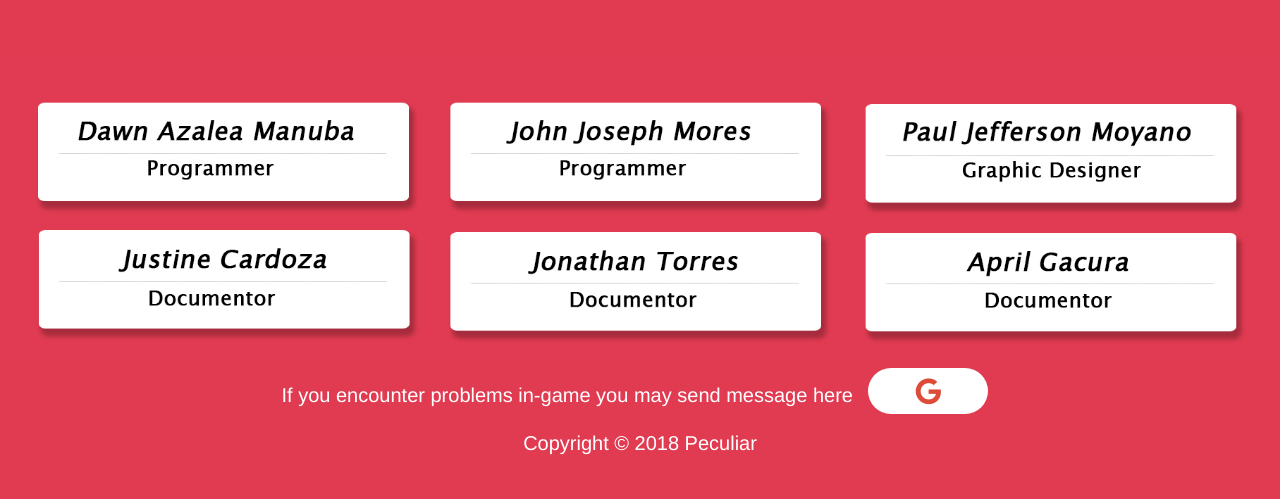
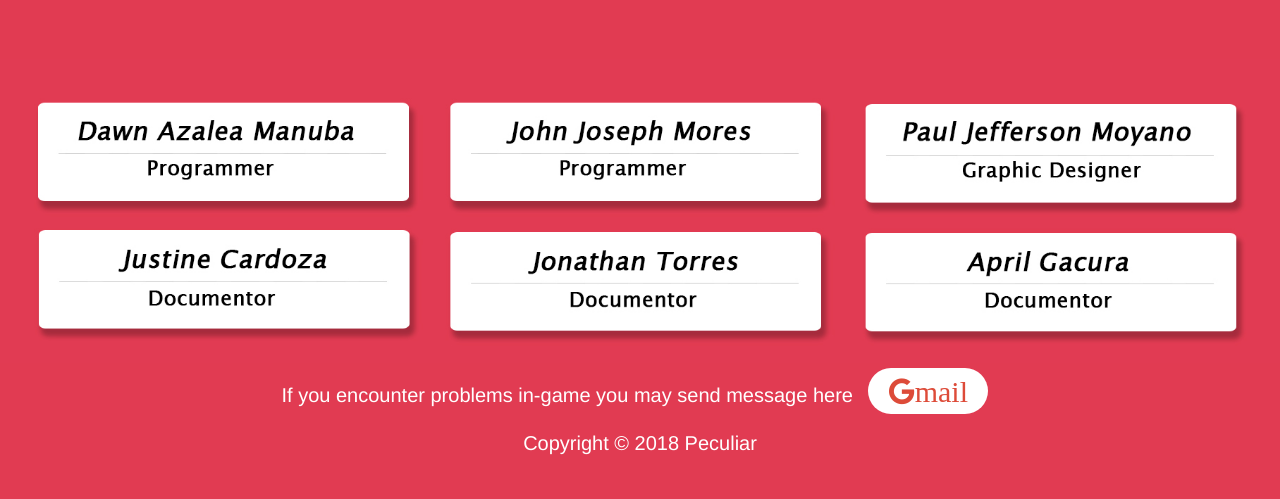
Before and after one commit to stixguy/thesispeculiar, a PHP site: page / in a window 1280 px wide. Shown: the part 1201-1700 px from the top of the page. Run offline with PHP 8.4, Linux system fonts and the light colour scheme.

Commit message:
Update index.php

```diff
--- a/index.php
+++ b/index.php
@@ -358,7 +358,7 @@ margin-top: 1px;
 	<br>
 	<img src="dv3.jpg" class="dv1"></img>
 
-	<center><p class="footer">If you encounter problems in-game you may send message here <a href="http://mail.google.com/mail/?view=cm&fs=1&tf=1&to=thepeculiar2018@gmail.com&su=" class="fa fa-google"></a></p>
+	<center><p class="footer">If you encounter problems in-game you may send message here <a href="http://mail.google.com/mail/?view=cm&fs=1&tf=1&to=thepeculiar2018@gmail.com&su=" class="fa fa-google">mail</a></p>
 	<p class="footer">Copyright © 2018 Peculiar</p></center>
 	</div>
 	</section>
```
